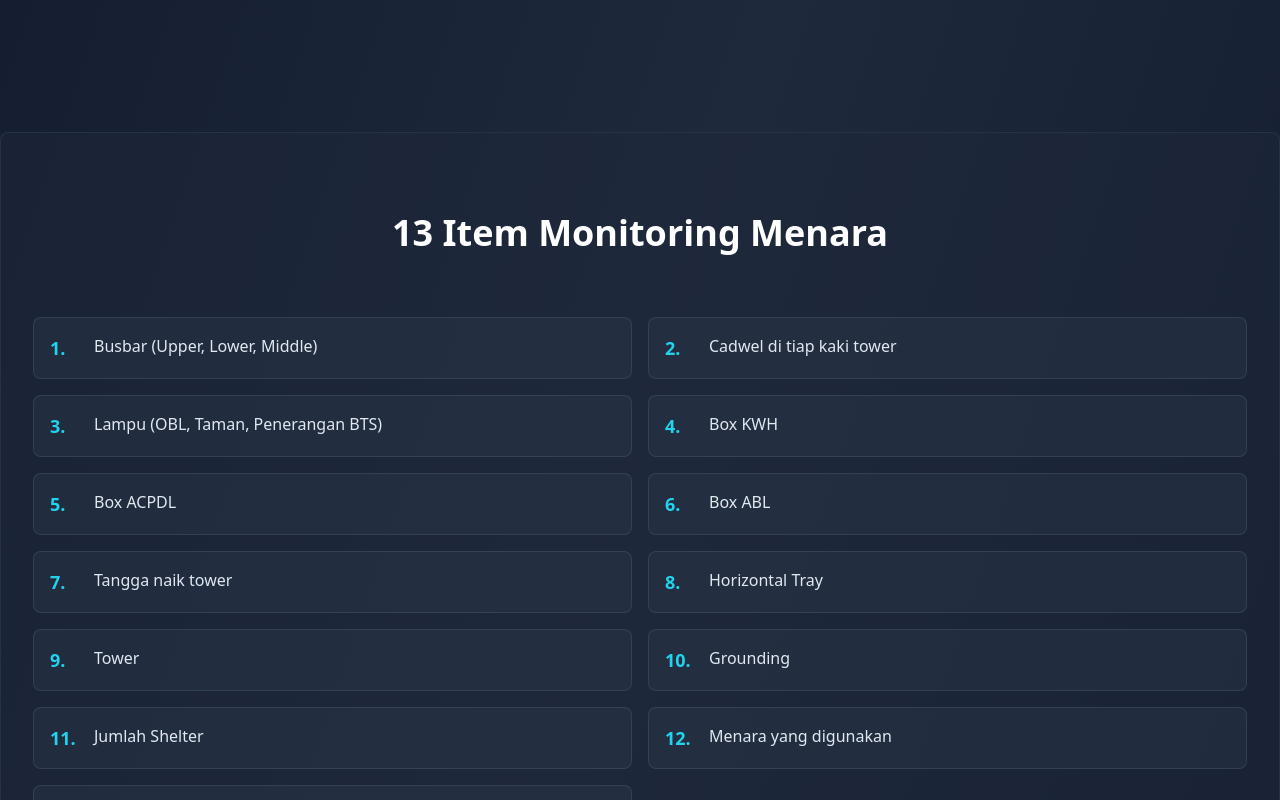
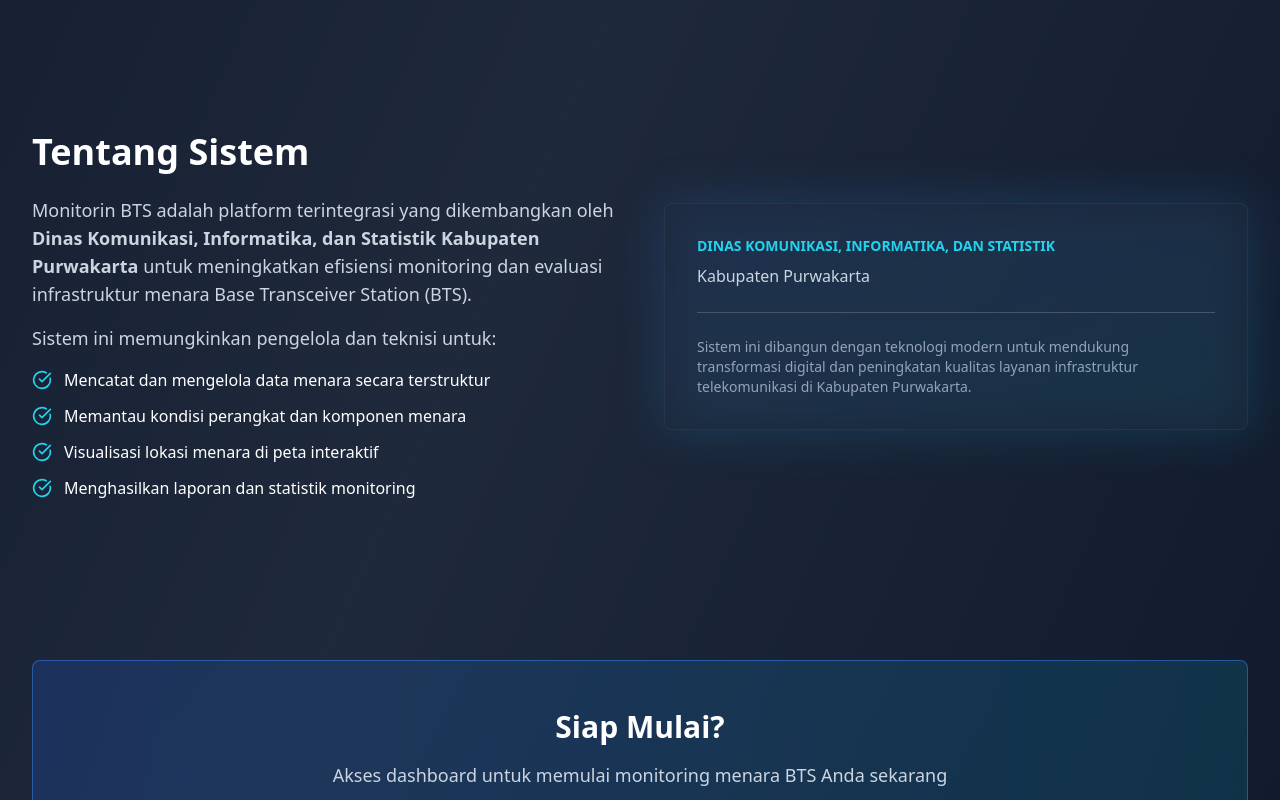
Before and after one commit to Ikiw97/monevBTS, a React (Vite) app: page / in a window 1280 px wide. Shown: the part 1500-2300 px from the top of the page. Built offline with nearby package versions, Linux system fonts and the light colour scheme; no server answers.

Commit message:
completionId: cgen-5077758415554ff49c0c50f19558c249
cgen-5077758415554ff49c0c50f19558c249

```diff
--- a/client/pages/Index.tsx
+++ b/client/pages/Index.tsx
@@ -111,35 +111,6 @@ export default function Index() {
             title="Database Terpadu"
             description="Penyimpanan data terpusat dengan keamanan dan integritas data terjamin"
           />
-        </div>
-      </section>
-
-      {/* Item Monitoring Section */}
-      <section className="max-w-7xl mx-auto px-4 sm:px-6 lg:px-8 py-20 bg-slate-800/50 rounded-lg border border-slate-700/50 my-20">
-        <h3 className="text-4xl font-bold text-center mb-16">13 Item Monitoring Menara</h3>
-        <div className="grid grid-cols-1 md:grid-cols-2 gap-4">
-          {[
-            { no: 1, item: 'Busbar (Upper, Lower, Middle)' },
-            { no: 2, item: 'Cadwel di tiap kaki tower' },
-            { no: 3, item: 'Lampu (OBL, Taman, Penerangan BTS)' },
-            { no: 4, item: 'Box KWH' },
-            { no: 5, item: 'Box ACPDL' },
-            { no: 6, item: 'Box ABL' },
-            { no: 7, item: 'Tangga naik tower' },
-            { no: 8, item: 'Horizontal Tray' },
-            { no: 9, item: 'Tower' },
-            { no: 10, item: 'Grounding' },
-            { no: 11, item: 'Jumlah Shelter' },
-            { no: 12, item: 'Menara yang digunakan' },
-            { no: 13, item: 'Self Spotting, Microcel, Kamuflase' },
-          ].map((item) => (
-            <div key={item.no} className="bg-slate-700/30 border border-slate-600/50 rounded-lg p-4 hover:bg-slate-700/50 transition-colors">
-              <div className="flex items-start gap-3">
-                <span className="text-cyan-400 font-bold text-lg min-w-[2rem]">{item.no}.</span>
-                <span className="text-slate-200">{item.item}</span>
-              </div>
-            </div>
-          ))}
         </div>
       </section>
 
```
